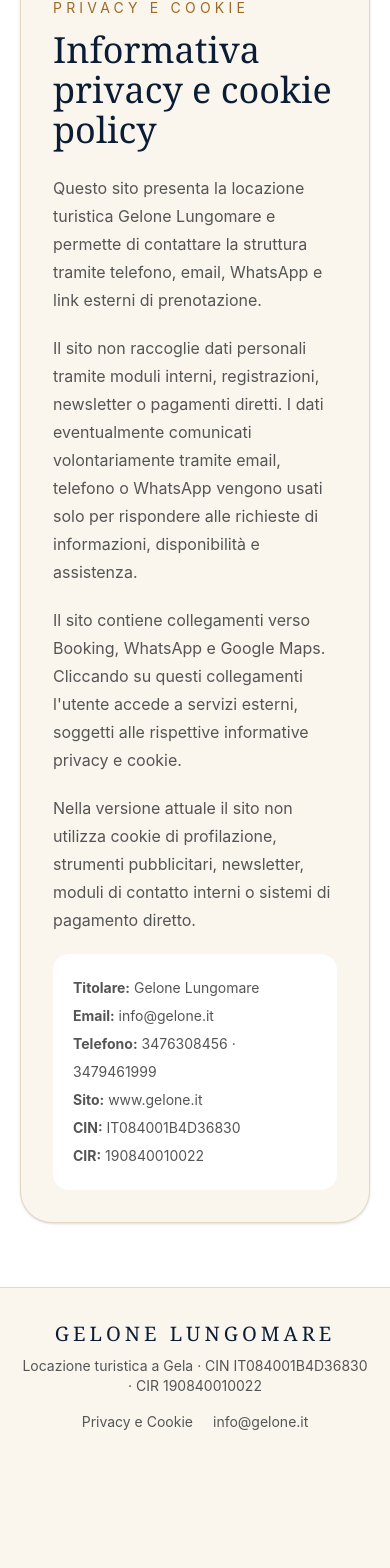
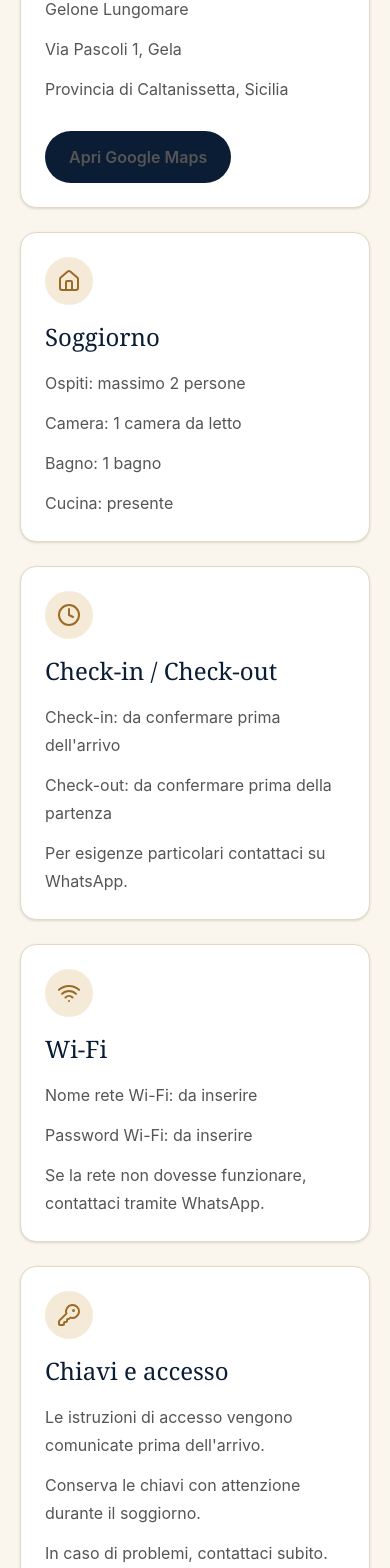
Before and after one commit to romitoorazio/gelone-lungomare, a React (Vite) app: page / in a window 390 px wide. Shown: the part 7180-8748 px from the top of the page. Before the commit the page ends 8724 px from the top, so only its background shows below. Built offline with nearby package versions, Linux system fonts and the light colour scheme.

Commit message:
Aggiorna link Google Maps corretto

```diff
--- a/src/App.jsx
+++ b/src/App.jsx
@@ -14,6 +14,11 @@ import {
   BedDouble,
   Bath,
   Landmark,
+  Wifi,
+  Clock,
+  KeyRound,
+  Trash2,
+  AlertTriangle,
 } from "lucide-react";
 
 const bookingUrl = "https://www.booking.com/Share-OQe9T5";
@@ -21,8 +26,9 @@ const bookingUrl = "https://www.booking.com/Share-OQe9T5";
 const whatsappUrl =
   "https://wa.me/393476308456?text=Ciao%2C%20vorrei%20informazioni%20su%20Gelone%20Lungomare";
 
-const mapsUrl =
-  "https://www.google.com/maps/search/?api=1&query=Via%20Pascoli%201%20Gela";
+const mapsUrl = "https://maps.app.goo.gl/JwYWW3RqFz5VdtCu6";
+
+const guestInfoUrl = "https://www.gelone.it/#ospiti";
 
 const gallery = [
   {
@@ -112,6 +118,18 @@ function WhatsAppButton({ compact = false }) {
   );
 }
 
+function GuestCard({ icon: Icon, title, children }) {
+  return (
+    <div className="rounded-2xl border border-[#e4d8c2] bg-white p-6 shadow-sm">
+      <div className="flex h-12 w-12 items-center justify-center rounded-full bg-[#f4ead7] text-[#9b6b25]">
+        <Icon size={24} />
+      </div>
+      <h3 className="mt-4 font-serif text-2xl text-[#0a1d35]">{title}</h3>
+      <div className="mt-4 space-y-3 leading-7 text-[#555]">{children}</div>
+    </div>
+  );
+}
+
 export default function App() {
   return (
     <main className="min-h-screen bg-[#faf6ee] text-[#0a1d35]">
@@ -135,8 +153,8 @@ export default function App() {
             <a href="#posizione" className="hover:text-[#9b6b25]">
               Dove siamo
             </a>
-            <a href="#info" className="hover:text-[#9b6b25]">
-              Info
+            <a href="#ospiti" className="hover:text-[#9b6b25]">
+              Info ospiti
             </a>
             <a href="#privacy" className="hover:text-[#9b6b25]">
               Privacy
@@ -246,7 +264,8 @@ export default function App() {
             <p>
               Gelone Lungomare è una locazione turistica pensata per ospitare
               fino a 2 persone. Dispone di una camera da letto, un bagno, una
-              cucina e una terrazza esterna che rende il soggiorno più piacevole.
+              cucina e una terrazza esterna che rende il soggiorno più
+              piacevole.
             </p>
             <p className="mt-5">
               È una scelta adatta per chi vuole vivere Gela con una posizione
@@ -360,6 +379,120 @@ export default function App() {
         </div>
       </section>
 
+      <section id="ospiti" className="bg-[#faf6ee] px-5 py-16">
+        <div className="mx-auto max-w-7xl">
+          <div className="mb-10">
+            <p className="text-sm uppercase tracking-[0.3em] text-[#9b6b25]">
+              Info ospiti
+            </p>
+            <h2 className="mt-3 font-serif text-4xl md:text-5xl">
+              Benvenuto a Gelone Lungomare
+            </h2>
+            <p className="mt-5 max-w-3xl text-lg leading-8 text-[#555]">
+              Questa sezione è pensata per il QR code da mettere in appartamento.
+              Qui l'ospite trova contatti, posizione, regole principali e
+              collegamenti rapidi.
+            </p>
+          </div>
+
+          <div className="mb-8 rounded-[2rem] border border-[#d7c49f] bg-white p-6 shadow-sm">
+            <p className="text-sm uppercase tracking-[0.3em] text-[#9b6b25]">
+              Link QR ospiti
+            </p>
+            <p className="mt-3 break-all text-lg font-semibold text-[#0a1d35]">
+              {guestInfoUrl}
+            </p>
+            <p className="mt-3 text-[#555]">
+              Il QR code dovrà puntare a questo indirizzo, così l'ospite arriva
+              direttamente alle informazioni utili.
+            </p>
+          </div>
+
+          <div className="grid gap-6 md:grid-cols-3">
+            <GuestCard icon={Phone} title="Contatti rapidi">
+              <p>Telefono / WhatsApp: 3476308456</p>
+              <p>Secondo numero: 3479461999</p>
+              <p>Email: info@gelone.it</p>
+              <a
+                href={whatsappUrl}
+                target="_blank"
+                rel="noreferrer"
+                className="mt-4 inline-flex rounded-full bg-[#f5c84b] px-6 py-3 font-bold text-[#0a1d35]"
+              >
+                Scrivi su WhatsApp
+              </a>
+            </GuestCard>
+
+            <GuestCard icon={MapPin} title="Posizione">
+              <p>Gelone Lungomare</p>
+              <p>Via Pascoli 1, Gela</p>
+              <p>Provincia di Caltanissetta, Sicilia</p>
+              <a
+                href={mapsUrl}
+                target="_blank"
+                rel="noreferrer"
+                className="mt-4 inline-flex rounded-full bg-[#0a1d35] px-6 py-3 font-semibold text-white"
+              >
+                Apri Google Maps
+              </a>
+            </GuestCard>
+
+            <GuestCard icon={Home} title="Soggiorno">
+              <p>Ospiti: massimo 2 persone</p>
+              <p>Camera: 1 camera da letto</p>
+              <p>Bagno: 1 bagno</p>
+              <p>Cucina: presente</p>
+            </GuestCard>
+
+            <GuestCard icon={Clock} title="Check-in / Check-out">
+              <p>Check-in: da confermare prima dell'arrivo</p>
+              <p>Check-out: da confermare prima della partenza</p>
+              <p>Per esigenze particolari contattaci su WhatsApp.</p>
+            </GuestCard>
+
+            <GuestCard icon={Wifi} title="Wi-Fi">
+              <p>Nome rete Wi-Fi: da inserire</p>
+              <p>Password Wi-Fi: da inserire</p>
+              <p>
+                Se la rete non dovesse funzionare, contattaci tramite WhatsApp.
+              </p>
+            </GuestCard>
+
+            <GuestCard icon={KeyRound} title="Chiavi e accesso">
+              <p>Le istruzioni di accesso vengono comunicate prima dell'arrivo.</p>
+              <p>Conserva le chiavi con attenzione durante il soggiorno.</p>
+              <p>In caso di problemi, contattaci subito.</p>
+            </GuestCard>
+
+            <GuestCard icon={Trash2} title="Regole principali">
+              <p>Rispetta gli orari di silenzio.</p>
+              <p>Non arrecare disturbo ai vicini.</p>
+              <p>Lascia l'appartamento in ordine alla partenza.</p>
+              <p>Segui le indicazioni per la raccolta dei rifiuti.</p>
+            </GuestCard>
+
+            <GuestCard icon={AlertTriangle} title="Emergenze">
+              <p>Per emergenze gravi chiama il 112.</p>
+              <p>Per problemi legati all'appartamento contattaci su WhatsApp.</p>
+              <p>Telefono: 3476308456</p>
+            </GuestCard>
+
+            <GuestCard icon={ExternalLink} title="Prenotazione">
+              <p>Puoi gestire la prenotazione tramite Booking.</p>
+              <p>Per informazioni dirette puoi scriverci su WhatsApp.</p>
+              <a
+                href={bookingUrl}
+                target="_blank"
+                rel="noreferrer"
+                className="mt-4 inline-flex rounded-full bg-[#f5c84b] px-6 py-3 font-bold text-[#0a1d35]"
+              >
+                Apri Booking
+              </a>
+            </GuestCard>
+          </div>
+        </div>
+      </section>
+
       <section id="contatti" className="mx-auto max-w-7xl px-5 py-16">
         <div className="rounded-[2rem] border border-[#d7c49f] bg-white p-8 shadow-sm md:p-12">
           <div className="grid gap-10 md:grid-cols-[1fr_1fr]">
@@ -418,30 +551,73 @@ export default function App() {
           </h2>
 
           <div className="mt-6 space-y-5 leading-7 text-[#555]">
+            <p>Ultimo aggiornamento: 11/05/2026.</p>
+
             <p>
-              Questo sito presenta la locazione turistica Gelone Lungomare e
-              permette di contattare la struttura tramite telefono, email,
-              WhatsApp e link esterni di prenotazione.
+              Il titolare del trattamento è Gelone Lungomare, locazione
+              turistica a Gela. Per qualsiasi richiesta è possibile contattare la
+              struttura all'indirizzo email info@gelone.it oppure ai numeri
+              3476308456 e 3479461999.
+            </p>
+
+            <p>
+              Il sito www.gelone.it presenta la struttura e permette all'utente
+              di contattarla tramite telefono, email, WhatsApp e collegamenti
+              esterni verso piattaforme di prenotazione.
             </p>
 
             <p>
               Il sito non raccoglie dati personali tramite moduli interni,
               registrazioni, newsletter o pagamenti diretti. I dati eventualmente
               comunicati volontariamente tramite email, telefono o WhatsApp
-              vengono usati solo per rispondere alle richieste di informazioni,
-              disponibilità e assistenza.
+              vengono utilizzati per rispondere alle richieste di informazioni,
+              verificare disponibilità, fornire assistenza e gestire eventuali
+              comunicazioni collegate al soggiorno.
             </p>
 
             <p>
-              Il sito contiene collegamenti verso Booking, WhatsApp e Google
-              Maps. Cliccando su questi collegamenti l'utente accede a servizi
-              esterni, soggetti alle rispettive informative privacy e cookie.
+              I dati eventualmente trattati possono includere nome, cognome,
+              numero di telefono, indirizzo email, date richieste per il
+              soggiorno e altre informazioni comunicate volontariamente
+              dall'utente.
+            </p>
+
+            <p>
+              Il trattamento avviene sulla base dell'esecuzione di misure
+              precontrattuali o contrattuali richieste dall'interessato,
+              dell'adempimento di eventuali obblighi di legge e del legittimo
+              interesse a rispondere alle richieste ricevute.
+            </p>
+
+            <p>
+              I dati vengono conservati per il tempo necessario a rispondere alle
+              richieste o, in caso di prenotazione e soggiorno, per i tempi
+              previsti dalla normativa amministrativa, fiscale o di pubblica
+              sicurezza applicabile.
+            </p>
+
+            <p>
+              Il sito contiene collegamenti verso servizi esterni come Booking,
+              WhatsApp e Google Maps. Cliccando su questi collegamenti l'utente
+              lascia il sito www.gelone.it e accede a piattaforme gestite da
+              soggetti terzi, soggette alle rispettive informative privacy e
+              cookie.
             </p>
 
             <p>
               Nella versione attuale il sito non utilizza cookie di profilazione,
-              strumenti pubblicitari, newsletter, moduli di contatto interni o
-              sistemi di pagamento diretto.
+              strumenti pubblicitari, newsletter, moduli di contatto interni,
+              sistemi di pagamento diretto o strumenti di tracciamento marketing.
+              Il sito può utilizzare solo eventuali cookie tecnici necessari al
+              corretto funzionamento della navigazione.
+            </p>
+
+            <p>
+              L'utente può esercitare i diritti previsti dalla normativa privacy,
+              tra cui accesso, rettifica, cancellazione, limitazione e opposizione
+              al trattamento, scrivendo a info@gelone.it. L'utente ha inoltre
+              diritto di proporre reclamo al Garante per la Protezione dei Dati
+              Personali.
             </p>
 
             <div className="rounded-2xl bg-white p-5 text-sm leading-7">
@@ -477,6 +653,12 @@ export default function App() {
         </p>
         <div className="mt-4 flex flex-wrap justify-center gap-5">
           <a
+            href="#ospiti"
+            className="underline underline-offset-4 hover:text-[#9b6b25]"
+          >
+            Info ospiti
+          </a>
+          <a
             href="#privacy"
             className="underline underline-offset-4 hover:text-[#9b6b25]"
           >
```
